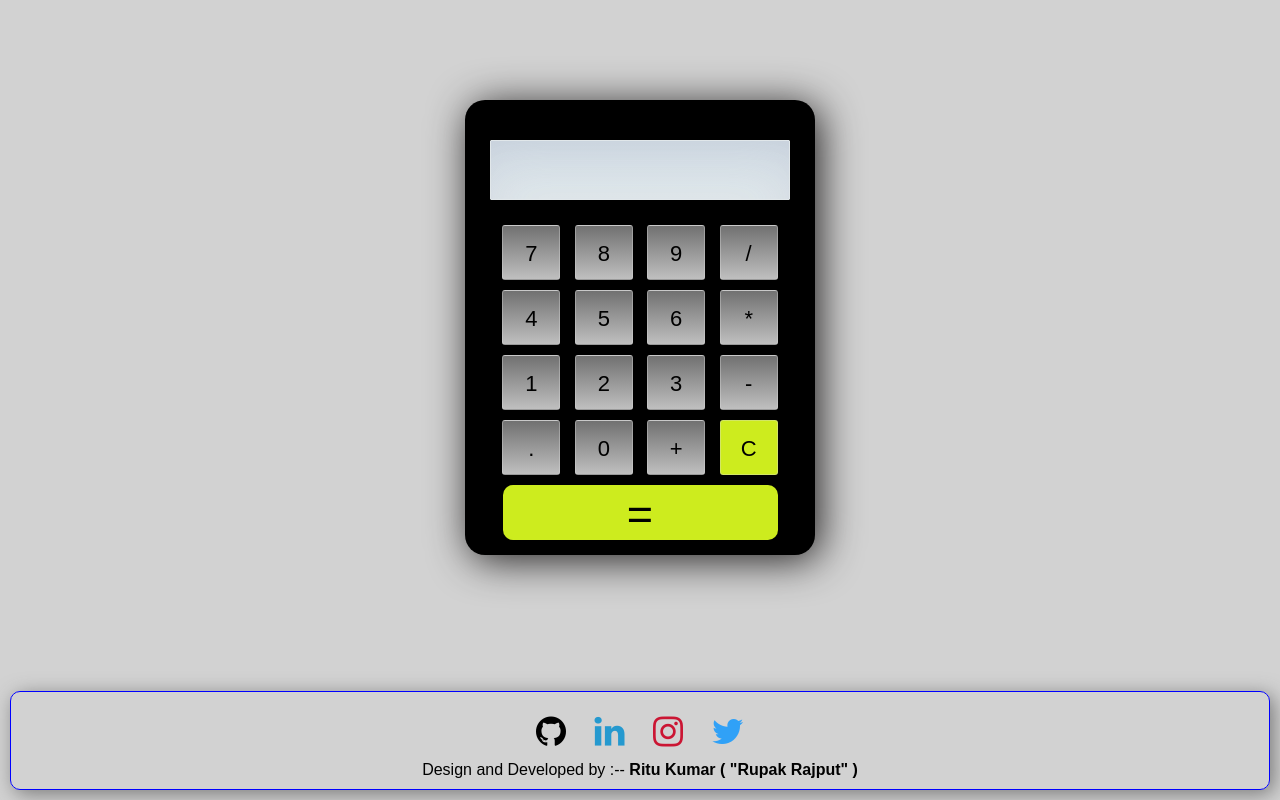
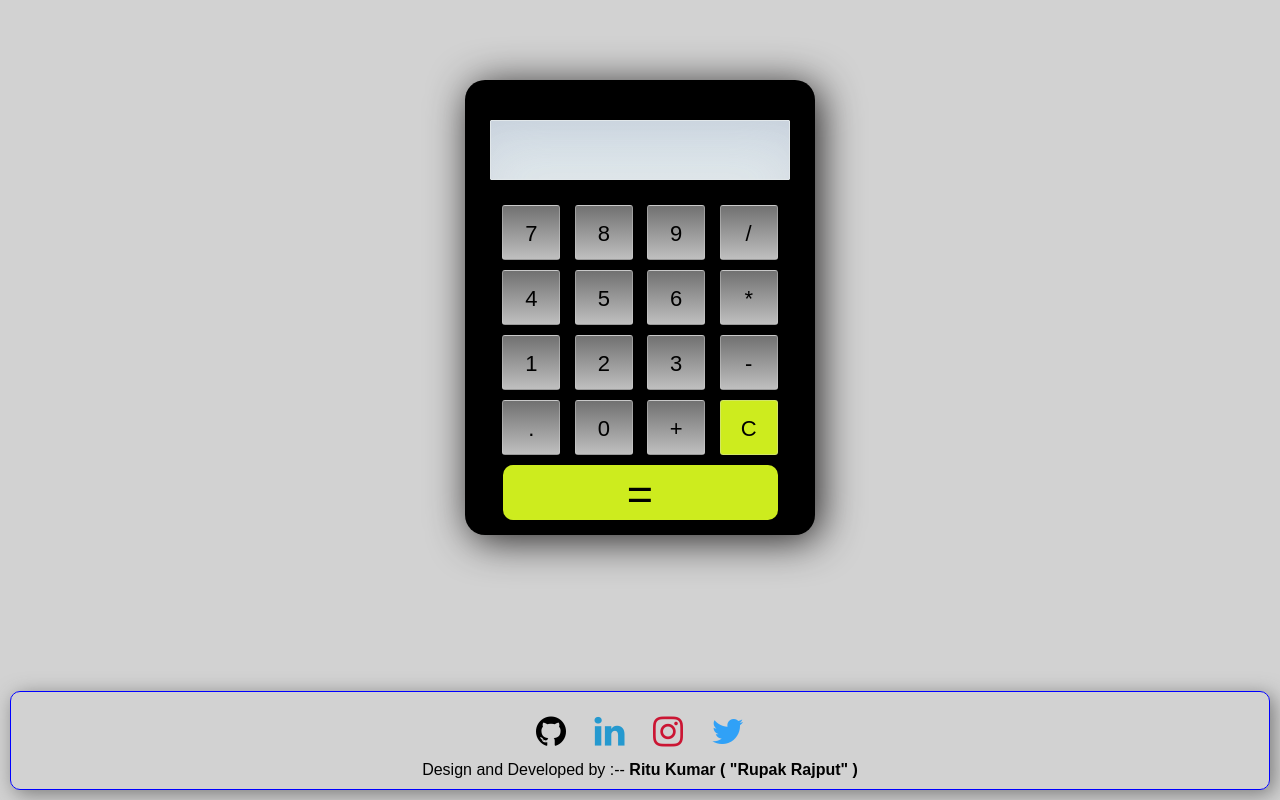
Before and after one commit to Rupakrajput19/Calculator, a plain HTML site: page index.html in a window 1280 px wide. Drawn offline with Linux system fonts and the light colour scheme.

Commit message:
Update style.css

```diff
--- a/style.css
+++ b/style.css
@@ -14,7 +14,7 @@
     }
     .cal-box {
       width: 350px;
-      margin: 100px auto;
+      margin: 80px auto;
       background: rgb(0, 0, 0);
       border-radius: 20px;
       box-shadow: 5px 5px 40px rgb(35, 33, 33);
```
